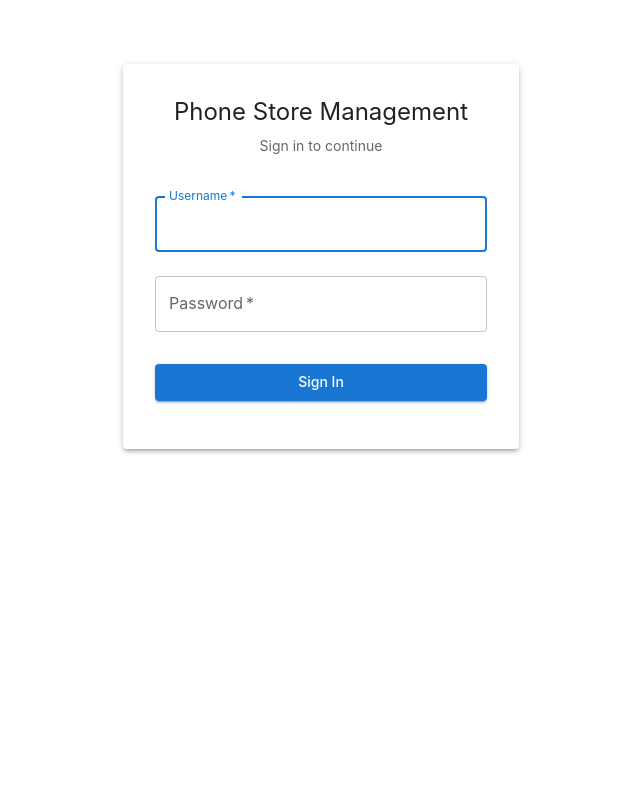
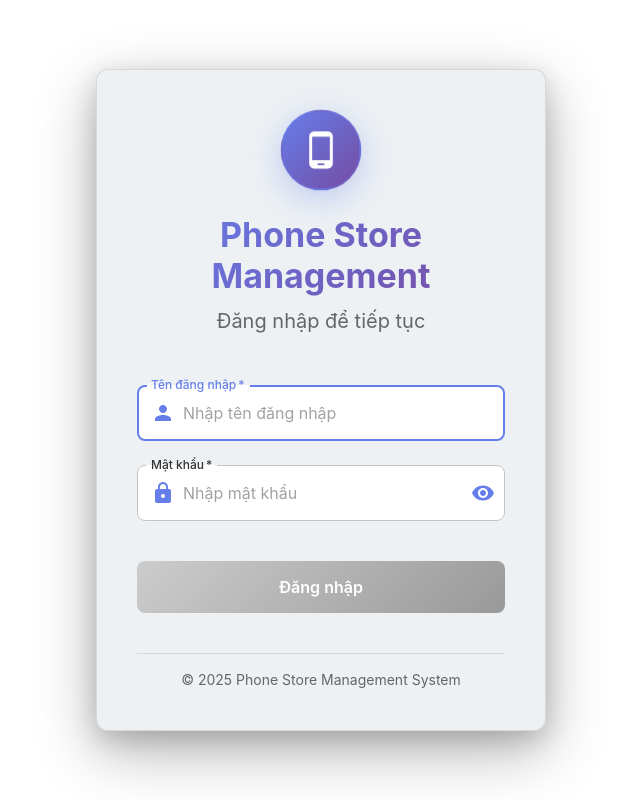
Before and after one commit to ERP-Python/PhoneStoreManagement, a React (Vite) app in the folder frontend/: page /login in a window 1280 px wide. Shown: the whole page, without its empty margins (319-959 px from the left). Built offline with nearby package versions, Linux system fonts and the light colour scheme; no server answers.

Commit message:
Feature: Form Login

```diff
--- a/frontend/src/pages/Login/Login.jsx
+++ b/frontend/src/pages/Login/Login.jsx
@@ -1,6 +1,26 @@
 import { useState } from 'react'
 import { useNavigate } from 'react-router-dom'
-import { Container, Box, TextField, Button, Typography, Alert, Paper } from '@mui/material'
+import {
+  Container,
+  Box,
+  TextField,
+  Button,
+  Typography,
+  Alert,
+  Paper,
+  Avatar,
+  InputAdornment,
+  IconButton,
+  Fade,
+  Slide
+} from '@mui/material'
+import {
+  Person,
+  Lock,
+  Visibility,
+  VisibilityOff,
+  PhoneAndroid
+} from '@mui/icons-material'
 import { useAuth } from '../../context/AuthContext'
 import { loginStyles } from './Login.styles'
 
@@ -9,6 +29,7 @@ export default function Login() {
   const [password, setPassword] = useState('')
   const [error, setError] = useState('')
   const [loading, setLoading] = useState(false)
+  const [showPassword, setShowPassword] = useState(false)
   const { login } = useAuth()
   const navigate = useNavigate()
 
@@ -28,48 +49,110 @@ export default function Login() {
     setLoading(false)
   }
 
+  const handleClickShowPassword = () => {
+    setShowPassword(!showPassword)
+  }
+
   return (
-    <Container component="main" maxWidth="xs">
+    <Box sx={loginStyles.backgroundContainer}>
+      <Container component="main" maxWidth="sm">
+        <Fade in={true} timeout={800}>
           <Box sx={loginStyles.container}>
-        <Paper elevation={3} sx={loginStyles.paper}>
+            <Slide direction="down" in={true} timeout={600}>
+              <Paper elevation={12} sx={loginStyles.paper}>
+                {/* Avatar Logo */}
+                <Box sx={loginStyles.avatarContainer}>
+                  <Avatar sx={loginStyles.avatar}>
+                    <PhoneAndroid sx={loginStyles.avatarIcon} />
+                  </Avatar>
+                </Box>
+
+                {/* Title */}
                 <Typography {...loginStyles.title}>
                   Phone Store Management
                 </Typography>
                 <Typography {...loginStyles.subtitle}>
-            Sign in to continue
+                  Đăng nhập để tiếp tục
                 </Typography>
 
-          {error && <Alert severity="error" sx={loginStyles.errorAlert}>{error}</Alert>}
+                {/* Error Alert */}
+                {error && (
+                  <Fade in={!!error}>
+                    <Alert severity="error" sx={loginStyles.errorAlert}>
+                      {error}
+                    </Alert>
+                  </Fade>
+                )}
 
+                {/* Login Form */}
                 <Box component="form" onSubmit={handleSubmit} sx={loginStyles.form}>
                   <TextField
                     {...loginStyles.textField}
-              label="Username"
+                    label="Tên đăng nhập"
+                    placeholder="Nhập tên đăng nhập"
                     autoComplete="username"
                     autoFocus
                     value={username}
                     onChange={(e) => setUsername(e.target.value)}
+                    InputProps={{
+                      startAdornment: (
+                        <InputAdornment position="start">
+                          <Person color="primary" />
+                        </InputAdornment>
+                      ),
+                    }}
                   />
+
                   <TextField
                     {...loginStyles.textField}
-              label="Password"
-              type="password"
+                    label="Mật khẩu"
+                    placeholder="Nhập mật khẩu"
+                    type={showPassword ? 'text' : 'password'}
                     autoComplete="current-password"
                     value={password}
                     onChange={(e) => setPassword(e.target.value)}
+                    InputProps={{
+                      startAdornment: (
+                        <InputAdornment position="start">
+                          <Lock color="primary" />
+                        </InputAdornment>
+                      ),
+                      endAdornment: (
+                        <InputAdornment position="end">
+                          <IconButton
+                            aria-label="toggle password visibility"
+                            onClick={handleClickShowPassword}
+                            edge="end"
+                          >
+                            {showPassword ? <VisibilityOff /> : <Visibility />}
+                          </IconButton>
+                        </InputAdornment>
+                      ),
+                    }}
                   />
+
                   <Button
                     type="submit"
                     fullWidth
                     variant="contained"
                     sx={loginStyles.submitButton}
-              disabled={loading}
+                    disabled={loading || !username || !password}
                   >
-              {loading ? 'Signing in...' : 'Sign In'}
+                    {loading ? 'Đang đăng nhập...' : 'Đăng nhập'}
                   </Button>
                 </Box>
+
+                {/* Footer */}
+                <Box sx={loginStyles.footer}>
+                  <Typography variant="body2" color="text.secondary">
+                    © 2025 Phone Store Management System
+                  </Typography>
+                </Box>
               </Paper>
+            </Slide>
           </Box>
+        </Fade>
       </Container>
+    </Box>
   )
 }
--- a/frontend/src/pages/Login/Login.styles.js
+++ b/frontend/src/pages/Login/Login.styles.js
@@ -1,39 +1,163 @@
 export const loginStyles = {
+  backgroundContainer: {
+    minHeight: '100vh',
+    background: '#ffffff',
+    display: 'flex',
+    alignItems: 'center',
+    justifyContent: 'center',
+    padding: 2,
+  },
   container: {
-    marginTop: 8,
     display: 'flex',
     flexDirection: 'column',
     alignItems: 'center',
+    width: '100%',
   },
   paper: {
-    p: 4,
+    p: { xs: 3, sm: 5 },
     width: '100%',
+    maxWidth: 450,
+    borderRadius: 3,
+    background: '#EDF1F4',
+    border: '1px solid rgba(0, 0, 0, 0.1)',
+    boxShadow: '0 20px 60px rgba(0, 0, 0, 0.3), 0 8px 25px rgba(0, 0, 0, 0.15)',
+    transition: 'all 0.3s ease-in-out',
+    '&:hover': {
+      transform: 'translateY(-8px)',
+      boxShadow: '0 30px 80px rgba(0, 0, 0, 0.4), 0 12px 35px rgba(0, 0, 0, 0.2)',
+    },
+  },
+  avatarContainer: {
+    display: 'flex',
+    justifyContent: 'center',
+    mb: 3,
+  },
+  avatar: {
+    width: 80,
+    height: 80,
+    background: 'linear-gradient(135deg, #667eea 0%, #764ba2 100%)',
+    border: '2px solid rgba(102, 126, 234, 0.3)',
+    boxShadow: '0 8px 32px rgba(102, 126, 234, 0.3)',
+    animation: 'pulse 2s infinite',
+    '@keyframes pulse': {
+      '0%': {
+        boxShadow: '0 8px 32px rgba(102, 126, 234, 0.3)',
+      },
+      '50%': {
+        boxShadow: '0 8px 32px rgba(102, 126, 234, 0.5)',
+        transform: 'scale(1.05)',
+      },
+      '100%': {
+        boxShadow: '0 8px 32px rgba(102, 126, 234, 0.3)',
+      },
+    },
+  },
+  avatarIcon: {
+    fontSize: 40,
+    color: 'white',
   },
   title: {
     component: 'h1',
-    variant: 'h5',
+    variant: 'h4',
     align: 'center',
     gutterBottom: true,
+    sx: {
+      fontWeight: 700,
+      background: 'linear-gradient(135deg, #667eea 0%, #764ba2 100%)',
+      backgroundClip: 'text',
+      WebkitBackgroundClip: 'text',
+      WebkitTextFillColor: 'transparent',
+      mb: 1,
+    },
   },
   subtitle: {
-    variant: 'body2',
+    variant: 'h6',
     color: 'text.secondary',
     align: 'center',
     gutterBottom: true,
+    sx: {
+      mb: 4,
+      fontWeight: 400,
+      color: '#666',
+    },
   },
   errorAlert: {
     mt: 2,
+    mb: 2,
+    borderRadius: 2,
+    '& .MuiAlert-icon': {
+      fontSize: 24,
+    },
   },
   form: {
-    mt: 3,
+    mt: 2,
+    width: '100%',
   },
   textField: {
     margin: 'normal',
     required: true,
     fullWidth: true,
+    sx: {
+      '& .MuiOutlinedInput-root': {
+        borderRadius: 2,
+        backgroundColor: 'white',
+        transition: 'all 0.3s ease-in-out',
+        '&:hover': {
+          '& .MuiOutlinedInput-notchedOutline': {
+            borderColor: '#667eea',
+          },
+        },
+        '&.Mui-focused': {
+          '& .MuiOutlinedInput-notchedOutline': {
+            borderColor: '#667eea',
+            borderWidth: 2,
+          },
+        },
+      },
+      '& .MuiInputLabel-root': {
+        fontWeight: 500,
+        color: '#333',
+        '&.Mui-focused': {
+          color: '#667eea',
+        },
+      },
+      '& .MuiInputAdornment-root .MuiSvgIcon-root': {
+        transition: 'color 0.3s ease-in-out',
+        color: '#667eea',
+      },
+    },
   },
   submitButton: {
+    mt: 4,
+    mb: 2,
+    py: 1.5,
+    borderRadius: 2,
+    fontSize: 16,
+    fontWeight: 600,
+    textTransform: 'none',
+    background: 'linear-gradient(135deg, #667eea 0%, #764ba2 100%)',
+    color: 'white',
+    boxShadow: '0 8px 32px rgba(102, 126, 234, 0.3)',
+    transition: 'all 0.3s ease-in-out',
+    '&:hover': {
+      background: 'linear-gradient(135deg, #5a6fd8 0%, #6a4190 100%)',
+      transform: 'translateY(-2px)',
+      boxShadow: '0 12px 40px rgba(102, 126, 234, 0.4)',
+    },
+    '&:disabled': {
+      background: 'linear-gradient(135deg, #ccc 0%, #999 100%)',
+      color: 'white',
+      transform: 'none',
+      boxShadow: 'none',
+    },
+  },
+  footer: {
     mt: 3,
-    mb: 2,
+    textAlign: 'center',
+    borderTop: '1px solid rgba(0, 0, 0, 0.1)',
+    pt: 2,
+    '& .MuiTypography-root': {
+      color: '#666',
+    },
   },
 }
```
Lines whose indentation alone changed are shown as unchanged.
